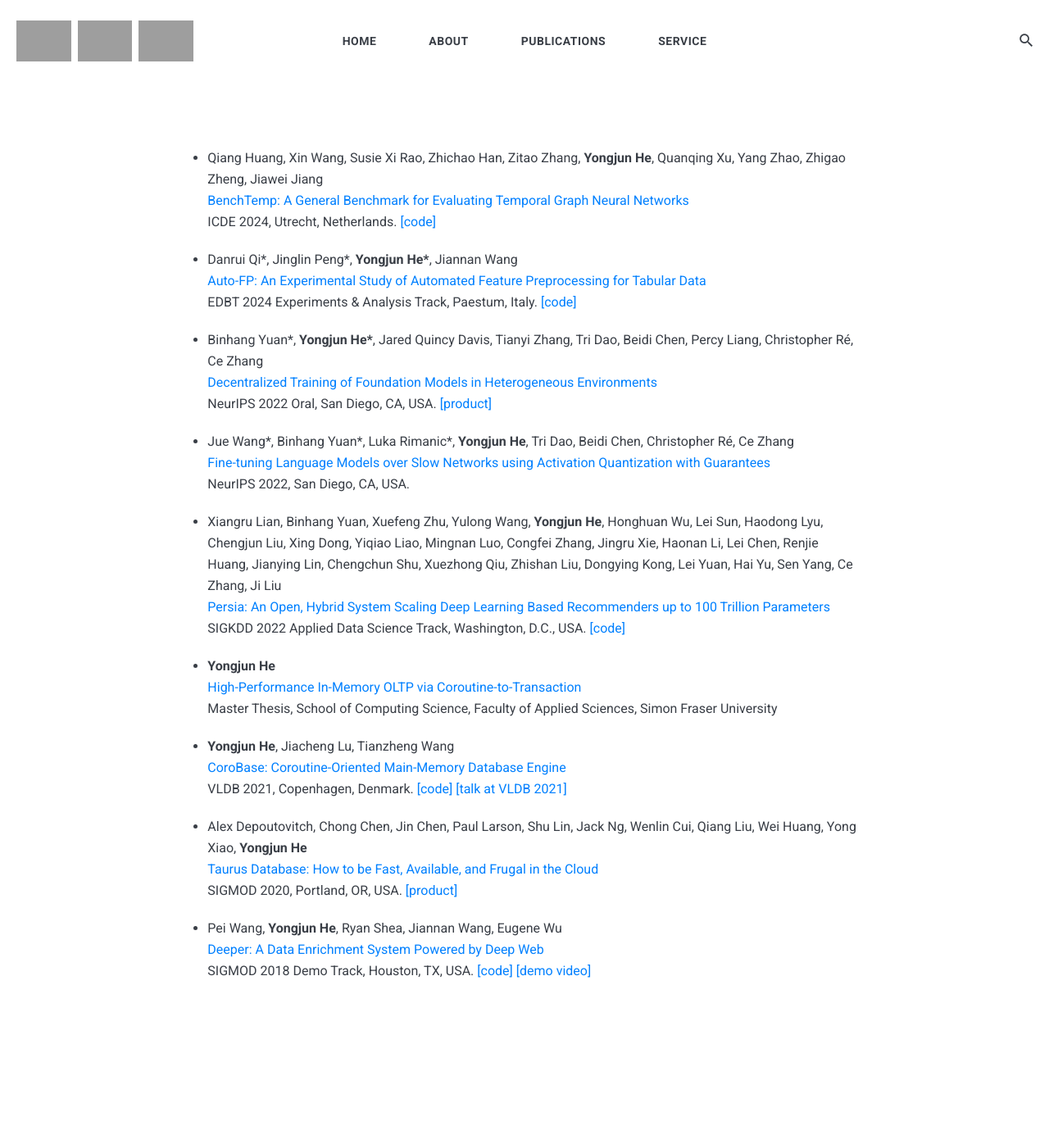
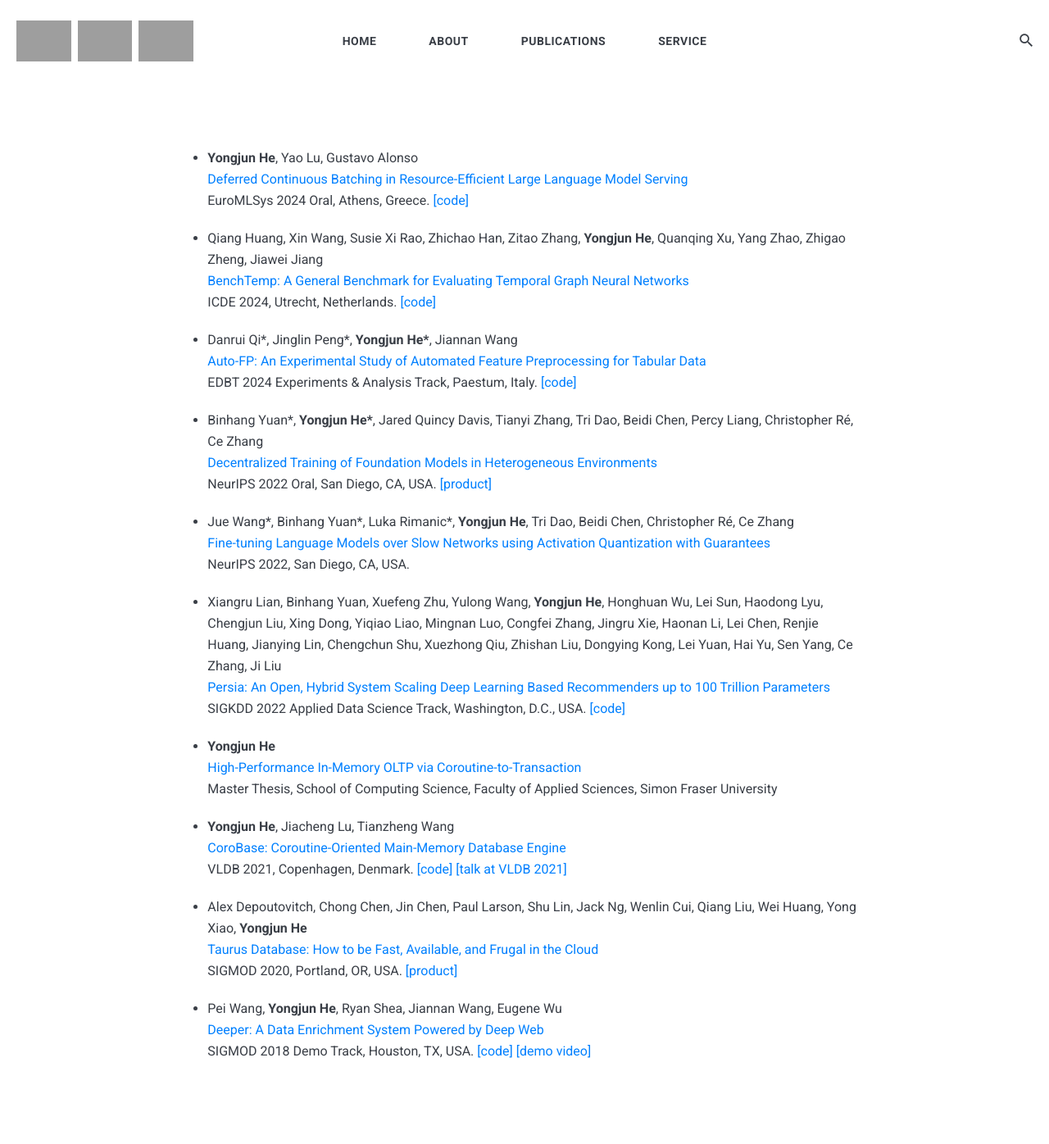
Before and after one commit to YongjunHe/YongjunHe.github.io, a Jekyll site: the page built from _pages/publications.md, in a window 1280 px wide. Shown: the whole page at 82% size. Built offline with Jekyll 4.4.1, drawn with Linux system fonts in a browser that asks for light colours; nearby versions of some CDN libraries; before the commit the page ends 1298 px from its top, so only the background shows below that; grey boxes are pictures that could not be loaded.

Commit message:
Update publications.md

```diff
--- a/_pages/publications.md
+++ b/_pages/publications.md
@@ -3,6 +3,10 @@ layout: page
 title: Publications
 permalink: /publications/
 ---
+* <strong>Yongjun He</strong>, Yao Lu, Gustavo Alonso
+  [Deferred Continuous Batching in Resource-Efficient Large Language Model Serving]()
+  EuroMLSys 2024 Oral, Athens, Greece. [[code]](https://github.com/llm-db/FineInfer)
+
 * Qiang Huang, Xin Wang, Susie Xi Rao, Zhichao Han, Zitao Zhang, <strong>Yongjun He</strong>, Quanqing Xu, Yang Zhao, Zhigao Zheng, Jiawei Jiang
   [BenchTemp: A General Benchmark for Evaluating Temporal Graph Neural Networks]()
   ICDE 2024, Utrecht, Netherlands. [[code]](https://github.com/qianghuangwhu/benchtemp)
```
